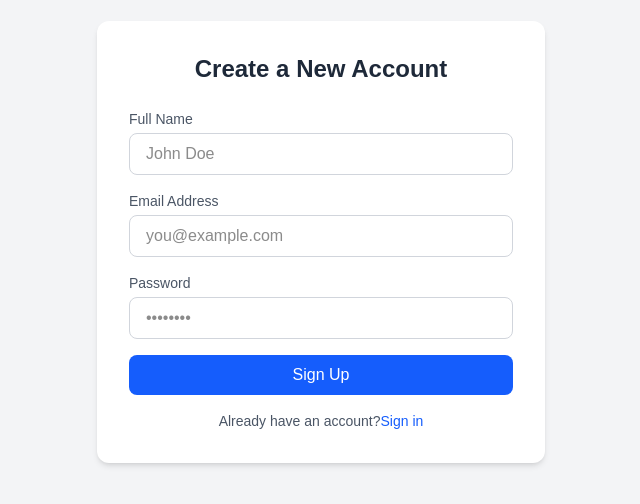
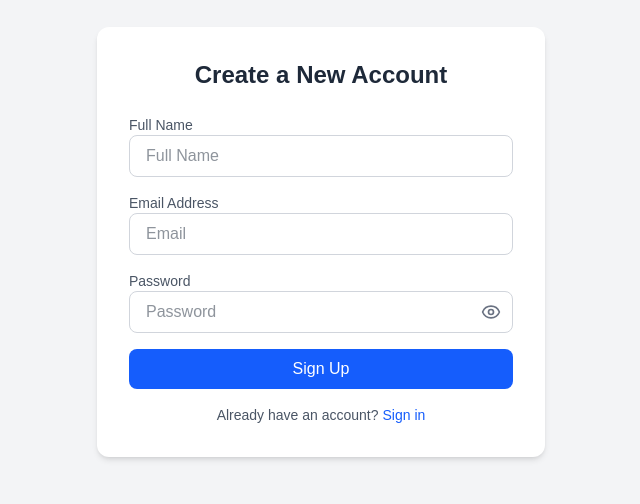
Before and after one commit to M-Sai-Charan/app-hub, a Next.js app: page / in a window 1280 px wide. Shown: the part 158-662 px from the top of the page, without its empty margins (319-959 px from the left). Built offline with nearby package versions, Linux system fonts and the light colour scheme.

Commit message:
login/signup screen development

```diff
--- /dev/null
+++ b/firebase.js
@@ -0,0 +1,18 @@
+import { initializeApp, getApps } from "firebase/app";
+import { getAnalytics } from "firebase/analytics";
+import { getAuth, RecaptchaVerifier  } from 'firebase/auth';
+import { getFirestore } from 'firebase/firestore';
+const firebaseConfig = {
+    apiKey: "AIzaSyDVPUgvbYMyTxI9UnASuwHn9uewc5kdKjM",
+    authDomain: "app-hub-6119e.firebaseapp.com",
+    projectId: "app-hub-6119e",
+    storageBucket: "app-hub-6119e.firebasestorage.app",
+    messagingSenderId: "657451344904",
+    appId: "1:657451344904:web:6c6ffc10af6526c5ec1dbd",
+    measurementId: "G-1XHKV70QXR"
+};
+const app = getApps().length === 0 ? initializeApp(firebaseConfig) : getApps()[0];
+
+const auth = getAuth(app);
+const db = getFirestore(app);
+export { auth, db, RecaptchaVerifier  };
--- a/src/app/layout.tsx
+++ b/src/app/layout.tsx
@@ -1,7 +1,7 @@
 import type { Metadata } from "next";
 import { Geist, Geist_Mono } from "next/font/google";
 import "./globals.css";
-
+import { Toaster } from 'react-hot-toast'
 const geistSans = Geist({
   variable: "--font-geist-sans",
   subsets: ["latin"],
@@ -27,6 +27,7 @@ export default function RootLayout({
       <body
         className={`${geistSans.variable} ${geistMono.variable} antialiased`}
       >
+         <Toaster />
         {children}
       </body>
     </html>
--- a/src/app/login/page.tsx
+++ b/src/app/login/page.tsx
@@ -1,4 +1,3 @@
-// src/app/login/page.tsx
 import React from 'react';
 import LoginScreen from '../screens/LoginScreen';
 
--- a/src/app/screens/LoginScreen.tsx
+++ b/src/app/screens/LoginScreen.tsx
@@ -2,16 +2,31 @@
 import React, { useState } from 'react';
 import { useRouter } from 'next/navigation';
 import Link from 'next/link';
+import { signInWithEmailAndPassword } from 'firebase/auth';
+import { auth } from '../../../firebase';
+import { toast } from 'react-hot-toast';
+import { Eye, EyeOff } from 'lucide-react';
 
 export default function LoginScreen() {
     const router = useRouter();
     const [email, setEmail] = useState('');
     const [password, setPassword] = useState('');
+    const [showPassword, setShowPassword] = useState(false);
+    const handleSubmit = async (e: React.FormEvent) => {
+        e.preventDefault();
+        try {
+            const userCredential = await signInWithEmailAndPassword(auth, email, password);
+            const user = userCredential.user;
 
-  const handleSubmit = (e: React.FormEvent) => {
-    e.preventDefault();
-    console.log('Logging in with:', { email, password });
-    // You can add routing logic or API calls here
+            if (!user.emailVerified) {
+                toast.error('Please verify your email before logging in.');
+                return;
+            }
+            toast.success('Login successful!');
+            // router.push('/dashboard');
+        } catch (error: any) {
+            toast.error('Login failed. Check your email/password.');
+        }
     };
 
     return (
@@ -33,7 +48,7 @@ export default function LoginScreen() {
                             value={email}
                             onChange={(e) => setEmail(e.target.value)}
                             required
-              className="w-full px-4 py-2 border border-gray-300 rounded-lg shadow-sm focus:outline-none focus:ring-2 focus:ring-blue-500 focus:border-transparent transition"
+                            className="w-full px-4 py-2 border border-gray-300 rounded-lg shadow-sm focus:outline-none focus:ring-2 focus:ring-blue-500 focus:border-transparent transition text-gray-800"
                             placeholder="you@example.com"
                         />
                     </div>
@@ -42,16 +57,27 @@ export default function LoginScreen() {
                         <label htmlFor="password" className="block text-sm font-medium text-gray-700 mb-1">
                             Password
                         </label>
+                        <div className="relative">
                             <input
                                 id="password"
-              type="password"
+                                type={showPassword ? 'text' : 'password'}
                                 value={password}
                                 onChange={(e) => setPassword(e.target.value)}
                                 required
-              className="w-full px-4 py-2 border border-gray-300 rounded-lg shadow-sm focus:outline-none focus:ring-2 focus:ring-blue-500 focus:border-transparent transition"
+                                className="w-full px-4 py-2 pr-10 border border-gray-300 rounded-lg shadow-sm focus:outline-none focus:ring-2 focus:ring-blue-500 focus:border-transparent transition text-gray-800"
                                 placeholder="••••••••"
                             />
+                            <button
+                                type="button"
+                                onClick={() => setShowPassword((prev) => !prev)}
+                                className="absolute right-3 top-1/2 -translate-y-1/2 text-gray-500 hover:text-gray-700"
+                                tabIndex={-1}
+                            >
+                                {showPassword ? <EyeOff size={20} /> : <Eye size={20} />}
+                            </button>
                         </div>
+                    </div>
+
 
                     <button
                         type="submit"
--- a/src/app/screens/SignupScreen.tsx
+++ b/src/app/screens/SignupScreen.tsx
@@ -2,93 +2,195 @@
 
 import React, { useState } from 'react';
 import Link from 'next/link';
+import { auth } from '../../../firebase';
+import {
+    createUserWithEmailAndPassword,
+    sendEmailVerification,
+    fetchSignInMethodsForEmail,
+    signInWithEmailAndPassword,
+} from 'firebase/auth';
+import { useRouter } from 'next/navigation';
+import { toast } from 'react-hot-toast';
+import { Eye, EyeOff } from 'lucide-react';
+
 export default function SignupScreen() {
+    const router = useRouter();
+    const [showPassword, setShowPassword] = useState(false);
     const [form, setForm] = useState({
         name: '',
         email: '',
         password: '',
     });
-
+    const [loading, setLoading] = useState(false);
+    const [showModal, setShowModal] = useState(false);
+    const [resendEmail, setResendEmail] = useState('');
     const handleChange = (e: React.ChangeEvent<HTMLInputElement>) => {
         setForm({ ...form, [e.target.name]: e.target.value });
     };
 
-  const handleSubmit = (e: React.FormEvent) => {
+    const handleSubmit = async (e: React.FormEvent) => {
         e.preventDefault();
-    console.log('Signup data:', form);
+        setLoading(true);
+        try {
+            const userCred = await createUserWithEmailAndPassword(auth, form.email, form.password);
+            const user = userCred.user;
+            await sendEmailVerification(user);
+
+            toast.success('Signup successful! Please verify your email.', {
+                duration: 5000,
+                position: 'top-center',
+            });
+
+            router.push('/login');
+        } catch (err: any) {
+            toast.error(err.message, {
+                duration: 4000,
+                position: 'top-center',
+            });
+        } finally {
+            setLoading(false);
+        }
+    };
+    const handleResendVerification = async () => {
+        if (!resendEmail) {
+            toast.error('Please enter an email address');
+            return;
+        }
+        try {
+            const methods = await fetchSignInMethodsForEmail(auth, resendEmail);
+            if (methods.length === 0) {
+                toast.error('Email not found. Please sign up.');
+                return;
+            }
+            const result = await signInWithEmailAndPassword(auth, resendEmail, 'dummy');
+        } catch (error: any) {
+            if (error.code === 'auth/wrong-password') {
+                const user = auth.currentUser;
+                if (user) {
+                    await sendEmailVerification(user);
+                    toast.success('Verification email resent successfully.');
+                    setShowModal(false);
+                    return;
+                }
+            }
+            toast.error(error.message);
+        }
     };
 
     return (
-    <div className="min-h-screen flex items-center justify-center bg-gray-100 px-4">
+        <div className="min-h-screen flex items-center justify-center bg-gray-100 px-4 relative">
             <div className="w-full max-w-md bg-white p-8 rounded-xl shadow-md">
-        <h1 className="text-2xl font-semibold text-center mb-6 text-gray-800">
+                <h1 className="text-2xl font-bold text-center mb-6 text-gray-800">
                     Create a New Account
                 </h1>
-
                 <form onSubmit={handleSubmit} className="space-y-4">
                     <div>
                         <label htmlFor="name" className="block text-sm font-medium text-gray-600">
                             Full Name
                         </label>
                         <input
-              id="name"
+                            type="text"
                             name="name"
-              type="text"
                             value={form.name}
                             onChange={handleChange}
+                            placeholder="Full Name"
+                            className="w-full px-4 py-2 border border-gray-300 rounded-lg focus:ring-2 focus:ring-blue-500 text-gray-800"
                             required
-              className="mt-1 w-full px-4 py-2 border border-gray-300 rounded-lg focus:outline-none focus:ring-2 focus:ring-blue-500"
-              placeholder="John Doe"
                         />
                     </div>
-
                     <div>
                         <label htmlFor="email" className="block text-sm font-medium text-gray-600">
                             Email Address
                         </label>
                         <input
-              id="email"
+                            type="email"
                             name="email"
-              type="email"
                             value={form.email}
                             onChange={handleChange}
+                            placeholder="Email"
+                            className="w-full px-4 py-2 border border-gray-300 rounded-lg focus:ring-2 focus:ring-blue-500 text-gray-800"
                             required
-              className="mt-1 w-full px-4 py-2 border border-gray-300 rounded-lg focus:outline-none focus:ring-2 focus:ring-blue-500"
-              placeholder="you@example.com"
                         />
                     </div>
-
                     <div>
                         <label htmlFor="password" className="block text-sm font-medium text-gray-600">
                             Password
                         </label>
+                        <div className="relative">
                             <input
-              id="password"
+                                type={showPassword ? 'text' : 'password'}
                                 name="password"
-              type="password"
                                 value={form.password}
                                 onChange={handleChange}
+                                placeholder="Password"
+                                className="w-full px-4 py-2 pr-10 border border-gray-300 rounded-lg focus:ring-2 focus:ring-blue-500 text-gray-800"
                                 required
-              className="mt-1 w-full px-4 py-2 border border-gray-300 rounded-lg focus:outline-none focus:ring-2 focus:ring-blue-500"
-              placeholder="••••••••"
                             />
+                            <button
+                                type="button"
+                                onClick={() => setShowPassword((prev) => !prev)}
+                                className="absolute right-3 top-1/2 transform -translate-y-1/2 text-gray-500 hover:text-gray-700"
+                                tabIndex={-1}
+                            >
+                                {showPassword ? <EyeOff size={20} /> : <Eye size={20} />}
+                            </button>
                         </div>
-
+                    </div>
                     <button
                         type="submit"
+                        disabled={loading}
                         className="w-full bg-blue-600 hover:bg-blue-700 text-white font-medium py-2 px-4 rounded-lg transition duration-200"
                     >
-            Sign Up
+                        {loading ? 'Signing Up...' : 'Sign Up'}
                     </button>
                 </form>
 
                 <p className="mt-4 text-center text-sm text-gray-600">
                     Already have an account?
-          <Link href="/login" className="text-blue-600 hover:underline">
+                    <Link href="/login" className="text-blue-600 hover:underline ml-1">
                         Sign in
                     </Link>
                 </p>
+
+                {/* <div className="text-center mt-2">
+                    <button
+                        onClick={() => setShowModal(true)}
+                        className="text-sm text-purple-600 underline hover:text-purple-800"
+                    >
+                        Resend Verification Email
+                    </button>
+                </div> */}
             </div>
+
+            {/* Modal */}
+            {showModal && (
+                <div className="fixed inset-0 bg-black bg-opacity-50 flex items-center justify-center z-50">
+                    <div className="bg-white p-6 rounded-xl shadow-lg w-full max-w-sm">
+                        <h2 className="text-lg font-semibold mb-4 text-gray-800">Resend Verification Email</h2>
+                        <input
+                            type="email"
+                            placeholder="Enter your email"
+                            value={resendEmail}
+                            onChange={(e) => setResendEmail(e.target.value)}
+                            className="w-full px-4 py-2 border border-gray-300 rounded-lg mb-4 focus:ring-2 focus:ring-blue-500 text-gray-800"
+                        />
+                        <div className="flex justify-end space-x-2">
+                            <button
+                                onClick={() => setShowModal(false)}
+                                className="px-4 py-2 text-gray-700 bg-gray-200 rounded-lg hover:bg-gray-300"
+                            >
+                                Cancel
+                            </button>
+                            <button
+                                onClick={handleResendVerification}
+                                className="px-4 py-2 text-white bg-blue-600 rounded-lg hover:bg-blue-700"
+                            >
+                                Send
+                            </button>
+                        </div>
+                    </div>
+                </div>
+            )}
         </div>
     );
 }
```
Also changed, not shown: package.json (+8 -5 lines), 1 other file (tests, documents, lock files or other folders). Lines whose indentation alone changed are shown as unchanged.
